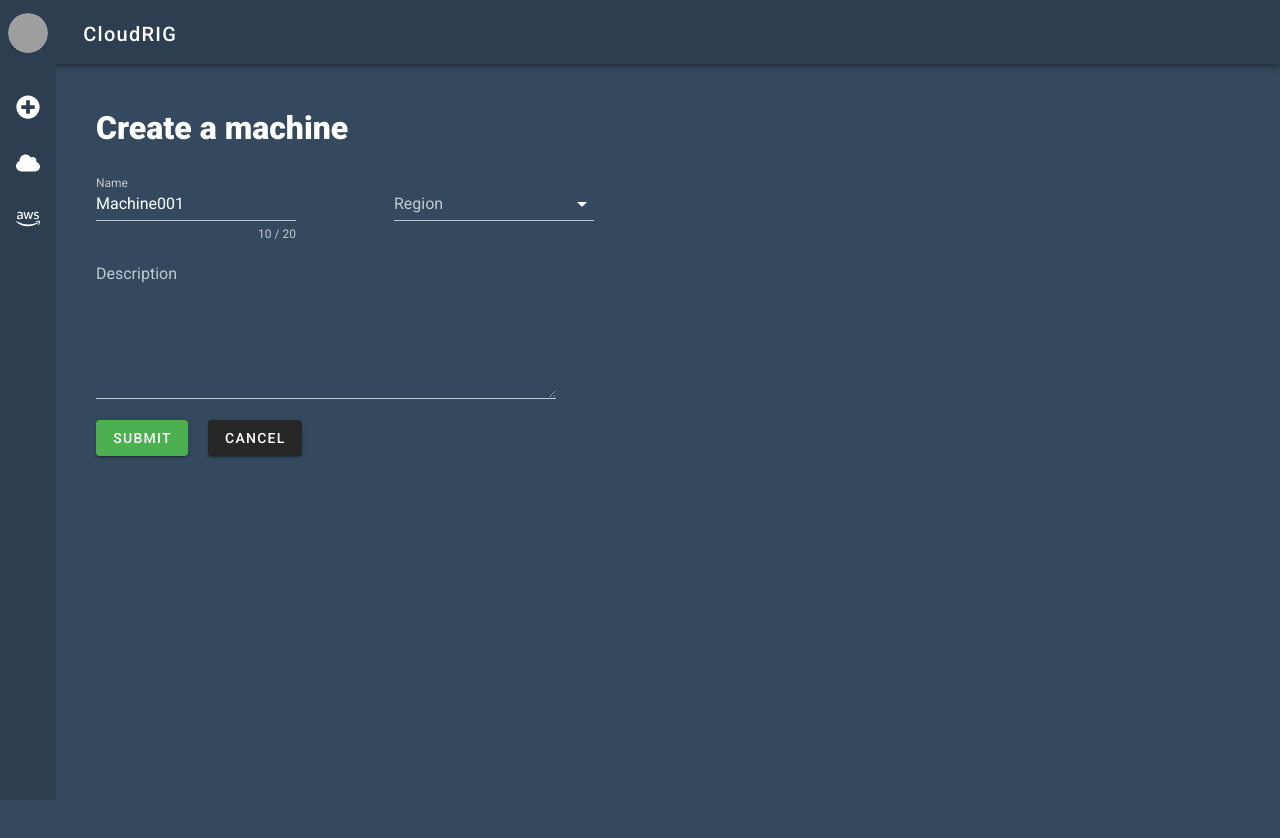
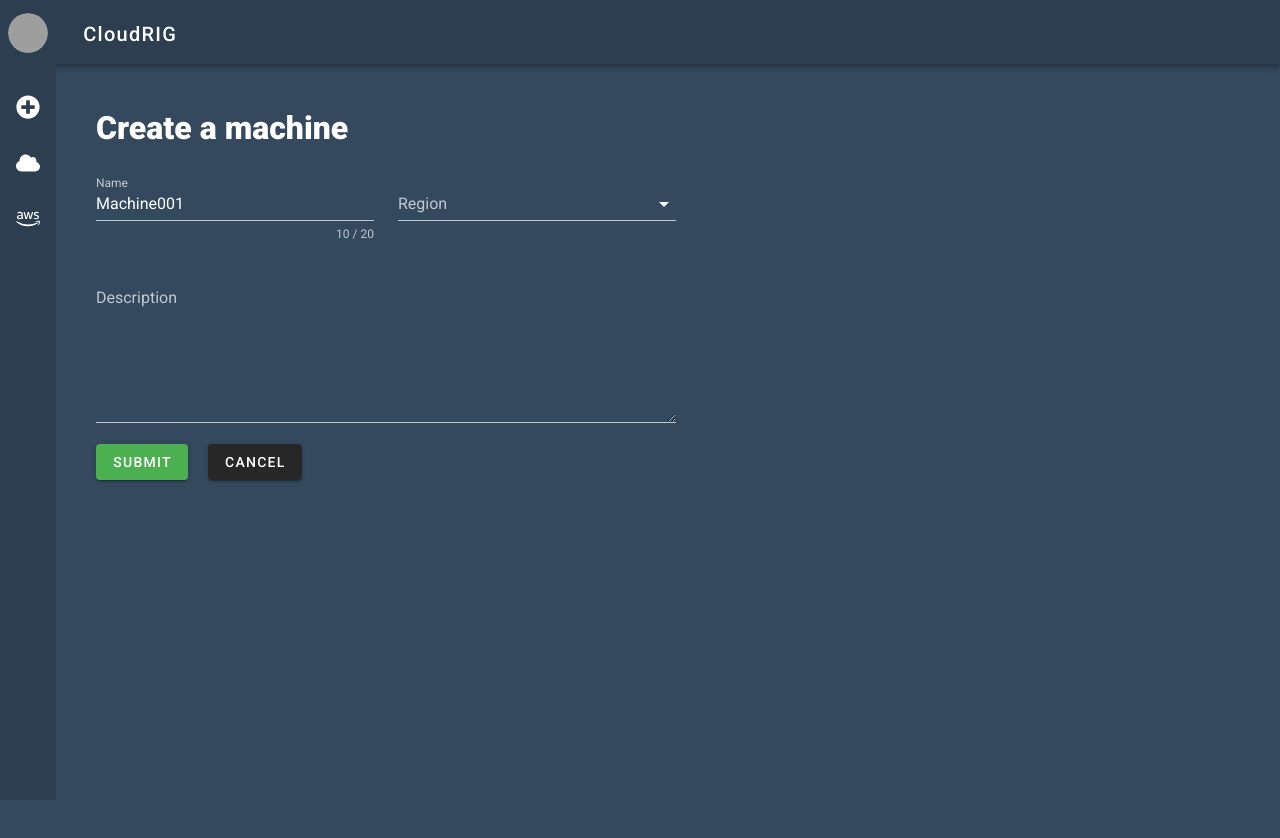
Before and after one commit to Atsuyaku/CloudRIG_APP, a Vue app: page /MachineCreation in a window 1280 px wide. Shown: the top 838 px of the page. Built offline with nearby package versions, Linux system fonts and the light colour scheme; grey boxes are pictures that could not be loaded.

Commit message:
fixed css

```diff
--- a/src/components/MachineCreationContent.vue
+++ b/src/components/MachineCreationContent.vue
@@ -5,7 +5,7 @@
         padding-top: 40px;
         padding-left: 40px;
         background-color: transparent;
-        width: 50%;
+
       "
     >
       <div
@@ -16,28 +16,32 @@
       </div>
       <div>
         <v-row>
-          <v-col>
+          <v-col md="3">
             <v-text-field
               label="Name"
               v-model="name"
               :rules="nameRules"
               :counter="20"
               required
-              style="width: 200px;"
+              style="width: 100%;"
             ></v-text-field>
           </v-col>
-          <v-col>
+          <v-col md="3">
             <v-select
               label="Region"
               v-model="select"
               :items="regions"
               :rules="[(v) => !!v || 'Item is required']"
               required
-              style="width: 200px;"
+              style="width: 100%;"
             ></v-select>
           </v-col>
         </v-row>
-        <v-textarea style="width: 460px;" label="Description"></v-textarea>
+        <v-row>
+          <v-col md="6">
+            <v-textarea style="width: 100%;" label="Description"></v-textarea>
+          </v-col>
+        </v-row>
         <router-link tag="button" to="/CSP">
           <v-btn
             style="margin-right: 20px;"
```
